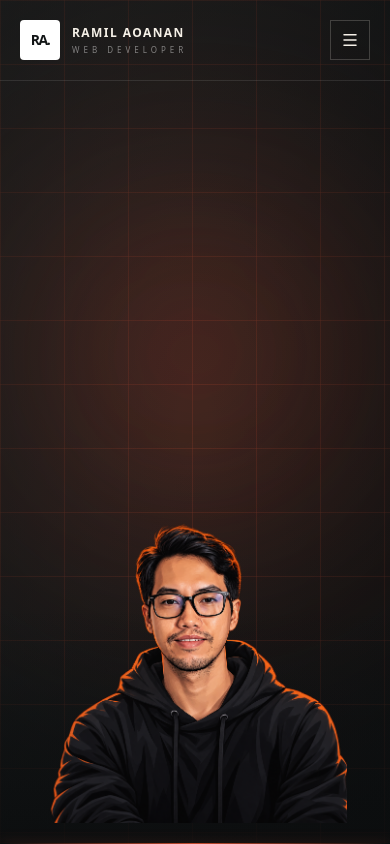
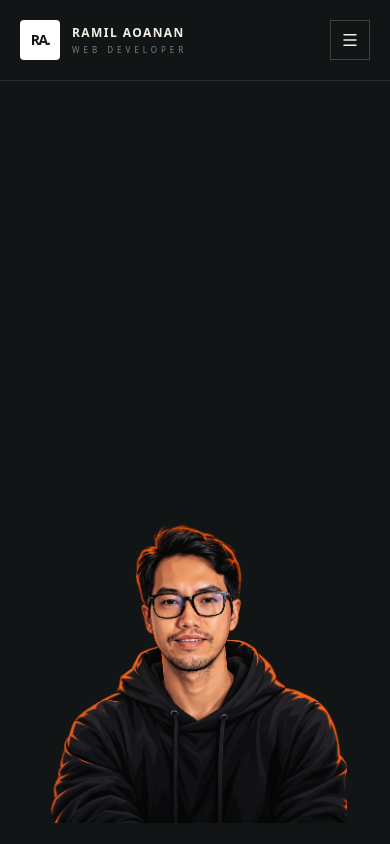
Before and after one commit to ramilinator/cinematic-hero, a Next.js app: page / in a window 390 px wide. Shown: the top 844 px of the page. Built offline with nearby package versions, Linux system fonts and the light colour scheme.

Commit message:
Added new cinematic hero improvment 11

```diff
--- a/components/portfolio/CinematicHero.tsx
+++ b/components/portfolio/CinematicHero.tsx
@@ -166,26 +166,55 @@ export default function PortfolioHeroDark() {
       });
 
       // --------------------------------------------------
-      // 1. FRAME TRAILS APPEAR — HIDE ORIGINAL FRAME BORDER
+      // 1. FRAME TRAILS — DYNAMIC OUTWARD MOVEMENT
       // --------------------------------------------------
 
       frameTrails.forEach((trail, index) => {
-        // Random but consistent offsets for each trail.
-        const x = gsap.utils.random(-100, 100);
-        const y = gsap.utils.random(-100, 100);
+        const angle = (index / frameTrails.length) * Math.PI * 2;
+        const distance = 70 + index * 25;
+
+        const x = Math.cos(angle) * distance;
+        const y = Math.sin(angle) * distance;
+        const rotation = index % 2 === 0 ? 12 : -12;
+
+        gsap.set(trail, {
+          x: 0,
+          y: 0,
+          rotation: 0,
+          scale: 0.75,
+          autoAlpha: 0,
+          transformOrigin: "50% 50%",
+        });
 
         tl.to(
           trail,
           {
-            autoAlpha: 0.35,
-            scale: 1,
             x,
             y,
-            duration: 1.2,
+            rotation,
+            scale: 1 + index * 0.08,
+            autoAlpha: 0.4,
+            duration: 0.8,
             ease: "power2.out",
             force3D: true,
           },
-          0.12 + index * 0.04,
+          0.1 + index * 0.08,
+        );
+
+        // Continue moving the trail in another direction
+        tl.to(
+          trail,
+          {
+            x: -x * 0.45,
+            y: -y * 0.45,
+            rotation: -rotation,
+            scale: 0.85,
+            autoAlpha: 0.15,
+            duration: 0.8,
+            ease: "sine.inOut",
+            force3D: true,
+          },
+          0.9 + index * 0.08,
         );
       });
 
@@ -268,6 +297,23 @@ export default function PortfolioHeroDark() {
         1.15,
       );
 
+      const portraitVisual = hero.querySelector<HTMLElement>(
+        "[data-hero-portrait-visual]",
+      );
+
+      if (portraitVisual) {
+        gsap.to(portraitVisual, {
+          y: 500,
+          ease: "none",
+          scrollTrigger: {
+            trigger: hero,
+            start: "top top",
+            end: "bottom top",
+            scrub: 1,
+          },
+        });
+      }
+
       // --------------------------------------------------
       // 9. REFRESH SCROLLTRIGGER AFTER LAYOUT
       // --------------------------------------------------
@@ -287,50 +333,6 @@ export default function PortfolioHeroDark() {
       id="home"
       className="relative isolate min-h-screen overflow-hidden bg-[#121516] text-[#F5F0E7] selection:bg-[#F15A36] selection:text-[#121516]"
     >
-      {/* Static background: centered orange glow + technical grid */}
-      <div
-        aria-hidden="true"
-        className="pointer-events-none fixed inset-0 -z-10 overflow-hidden"
-      >
-        {/* Base: rich charcoal gradient */}
-        <div className="absolute inset-0 bg-gradient-to-br from-[#202323] via-[#141819] to-[#0c0f10]" />
-
-        {/* Main centered ambient glow */}
-        <div className="absolute left-1/2 top-[42%] h-[560px] w-[560px] -translate-x-1/2 -translate-y-1/2 rounded-full bg-[#F15A36]/[0.17] blur-[140px]" />
-
-        {/* Concentrated center glow behind the portrait */}
-        <div className="absolute left-1/2 top-[42%] h-[300px] w-[300px] -translate-x-1/2 -translate-y-1/2 rounded-full bg-[#F15A36]/[0.13] blur-[90px]" />
-
-        {/* Orange technical grid */}
-        <div
-          className="absolute inset-0 opacity-40"
-          style={{
-            backgroundImage:
-              "linear-gradient(rgba(241,90,54,0.32) 1px, transparent 1px), linear-gradient(90deg, rgba(241,90,54,0.32) 1px, transparent 1px)",
-            backgroundSize: "64px 64px",
-          }}
-        />
-
-        {/* Subtle grid glow */}
-        <div
-          className="absolute inset-0 opacity-30"
-          style={{
-            backgroundImage:
-              "linear-gradient(rgba(241,90,54,0.16) 1px, transparent 1px), linear-gradient(90deg, rgba(241,90,54,0.16) 1px, transparent 1px)",
-            backgroundSize: "64px 64px",
-            filter: "blur(3px)",
-          }}
-        />
-
-        {/* Center-focused vignette */}
-        <div className="absolute inset-0 bg-[radial-gradient(ellipse_at_center,transparent_5%,rgba(12,15,16,0.5)_100%)]" />
-
-        {/* Bottom depth */}
-        <div className="absolute inset-x-0 bottom-0 h-[28%] bg-gradient-to-t from-[#0b0d0e]/80 to-transparent" />
-
-        {/* Orange accent line */}
-        <div className="absolute bottom-0 left-0 h-px w-full bg-gradient-to-r from-transparent via-[#F15A36]/80 to-transparent shadow-[0_0_12px_rgba(241,90,54,0.65)]" />
-      </div>
       <section
         ref={heroRef}
         aria-label="Introduction"
@@ -339,10 +341,9 @@ export default function PortfolioHeroDark() {
         {/* Main hero composition */}
         <div className="relative z-10 grid min-h-[calc(100svh-var(--navbar-height))] w-full grid-cols-1 items-center gap-8 pt-8 md:grid-cols-3 md:gap-8 md:pt-0 lg:gap-12 xl:gap-16">
           {/* Top on mobile: identity and introduction */}
-          {/* 1. Identity and introduction */}
-          {/* Left: headline and introduction */}
-          <div className="relative z-30 order-1 flex w-full flex-col justify-center pb-4 text-center sm:pt-0 md:order-none md:col-start-1 md:row-start-1 md:min-h-[calc(100svh-var(--navbar-height))] md:items-start md:py-8 md:pr-8 md:text-left lg:pr-10">
-            <div data-hero-independent>
+
+          <div className="relative z-30 order-1 flex w-full flex-col justify-center pb-4 sm:pt-0 md:order-none md:col-start-1 md:row-start-1 md:min-h-[calc(100svh-var(--navbar-height))] md:items-start md:py-8 md:pr-8 md:text-left lg:pr-10">
+            <div data-hero-independent className="ml-2">
               <SectionLabel number="01">Independent web developer</SectionLabel>
             </div>
 
@@ -350,15 +351,12 @@ export default function PortfolioHeroDark() {
               <span data-hero-ramil className="text-[#F5F0E7]">
                 BUILDING{" "}
               </span>
-
               <span data-hero-aoanan className="text-[#F5F0E7]">
                 FOR THE{" "}
               </span>
-
               <span data-hero-better className="text-[#F15A36]">
                 BETTER{" "}
               </span>
-
               <span data-hero-web className="text-[#F5F0E7]">
                 WEB.
               </span>
@@ -374,38 +372,32 @@ export default function PortfolioHeroDark() {
             </p>
           </div>
 
-          {/* Middle on mobile: portrait and frame */}
-          {/* 2. Portrait and frame */}
-          {/* Center: portrait and frame */}
+          {/* Portrait and frame */}
           <div
             data-hero-portrait
             className="pointer-events-none relative z-20 order-2 mx-auto flex h-[min(78vw,380px)] w-full max-w-[440px] shrink-0 items-center justify-center md:absolute md:left-[66.6667%] md:top-1/2 md:order-none md:h-full md:w-[664px] md:max-w-none md:-translate-x-1/2 md:-translate-y-1/2"
           >
-            {/* Frame layer — behind the portrait */}
             <div
               data-hero-frame
               aria-hidden="true"
               className="absolute left-1/2 top-1/2 z-0 h-[340px] w-[340px] min-h-[340px] min-w-[340px] max-h-none max-w-none -translate-x-1/2 -translate-y-1/2 sm:h-[400px] sm:w-[400px] sm:min-h-[400px] sm:min-w-[400px]"
             >
-              {/* Orange border */}
               <div
                 data-hero-frame-border
                 className="absolute inset-0 border-2 border-[#F15A36]"
               />
 
-              {/* Motion trails */}
               {trailScales.map((scale, index) => (
                 <div
                   key={index}
                   data-hero-frame-trail
                   aria-hidden="true"
-                  className="pointer-events-none absolute inset-0 border-2 border-[#F15A36]"
+                  className="pointer-events-none absolute inset-0 border-1 border-[#F15A36]"
                   style={{ opacity: 0 }}
                 />
               ))}
             </div>
 
-            {/* Portrait layer — in front of the frame */}
             <div
               data-hero-portrait-visual
               className="absolute inset-x-0 bottom-0 z-10 mx-auto h-full w-full min-h-0"
@@ -420,8 +412,9 @@ export default function PortfolioHeroDark() {
               />
             </div>
           </div>
+
           {/* Animated scroll indicator */}
-          <div className="pointer-events-none absolute bottom-16 left-1/2 z-30 hidden -translate-x-1/2 flex-col items-center gap-3 md:flex">
+          <div className="pointer-events-none absolute bottom-50% left-1/2 z-30 hidden -translate-x-1/2 flex-col items-center gap-3 md:flex">
             <span className="text-[9px] font-medium uppercase tracking-[0.24em] text-[#A5A19A]/70">
               Scroll to explore
             </span>
--- a/components/portfolio/StoryScene.tsx
+++ b/components/portfolio/StoryScene.tsx
@@ -409,24 +409,21 @@ export default function StoryScenes() {
       ref={rootRef}
       className="ss-page relative isolate overflow-hidden bg-[#121516] text-[#F5F0E7] selection:bg-[#F15A36] selection:text-[#121516]"
     >
-      {/* Ambient background and subtle grid */}
+      {/* Dark grid with fading edges */}
       <div
-        aria-hidden="true"
-        className="pointer-events-none absolute inset-0 -z-10 overflow-hidden"
-      >
-        <div className="absolute left-1/2 top-0 h-[620px] w-[900px] -translate-x-1/2 rounded-full bg-[#F15A36]/[0.09] blur-[150px]" />
-        <div
-          className="absolute inset-0 opacity-[0.055]"
-          style={{
-            backgroundImage:
-              "linear-gradient(rgba(245,240,231,.25) 1px, transparent 1px), linear-gradient(90deg, rgba(245,240,231,.25) 1px, transparent 1px)",
-            backgroundSize: "64px 64px",
-            maskImage:
-              "linear-gradient(to bottom, black 0%, black 50%, transparent 100%)",
-          }}
-        />
-        <div className="absolute inset-0 bg-[radial-gradient(ellipse_at_center,transparent_35%,#121516_100%)]" />
-      </div>
+        className="absolute inset-0 opacity-100"
+        style={{
+          backgroundImage: `
+      linear-gradient(#121516 1px, transparent 1px),
+      linear-gradient(90deg, #121516 1px, transparent 1px)
+    `,
+          backgroundSize: "64px 64px",
+          maskImage:
+            "radial-gradient(ellipse 75% 70% at center, black 15%, transparent 100%)",
+          WebkitMaskImage:
+            "radial-gradient(ellipse 75% 70% at center, black 15%, transparent 100%)",
+        }}
+      />
 
       {/* Story introduction */}
       <section
```
